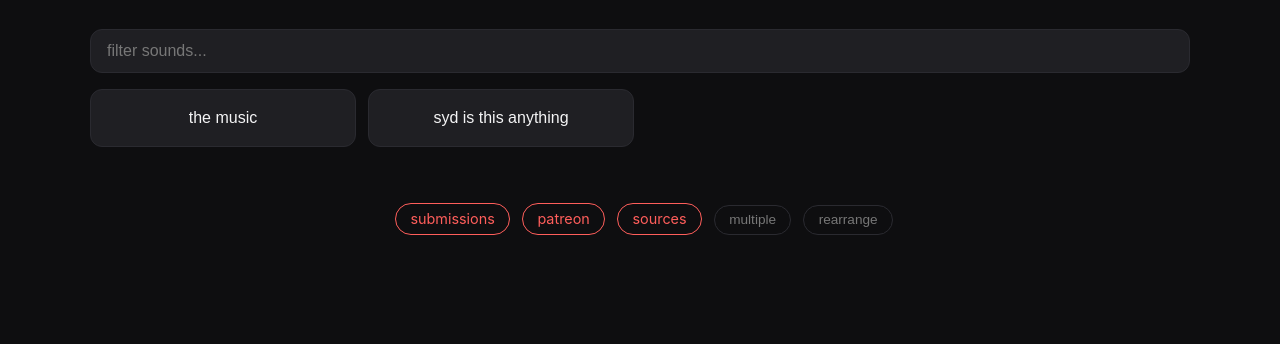
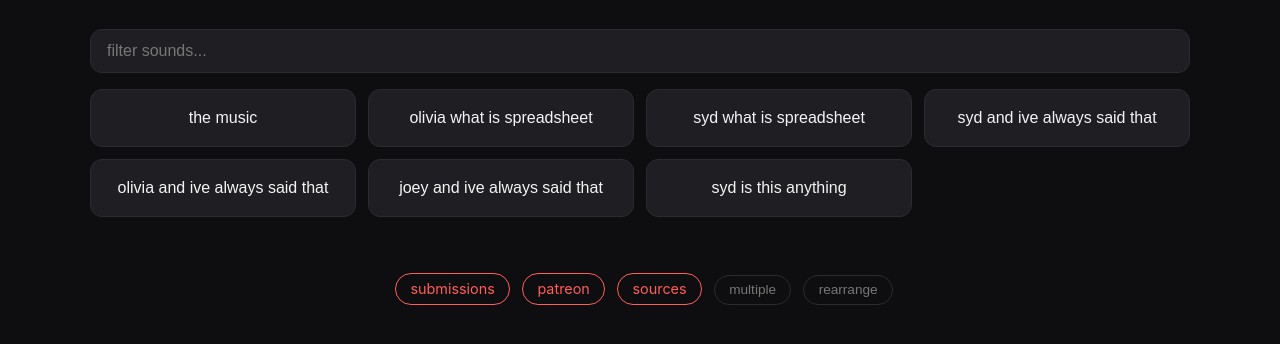
Before and after one commit to jbrower2/sydandoliviasoundboard.com, a plain HTML site: page index.html in a window 1280 px wide. Shown: the part 74-418 px from the top of the page. Drawn offline with Linux system fonts and the light colour scheme.

Commit message:
add a few requests

```diff
--- a/index.html
+++ b/index.html
@@ -158,8 +158,13 @@
 
 <script>
   const sounds = [
-    "the music",            // 2021-09
-    "syd is this anything", // 2026-04-21 - s3e80 - We've Been Misgendering Bigfoot - 44:24 - https://www.youtube.com/watch?v=9n4o99mWezA
+    "the music",                       // 2021-09
+    "olivia what is spreadsheet",      // 2025-01-22 - POV: Inside Your Brain                  -  4:05 - https://www.youtube.com/watch?v=IhiS54TmrC4
+    "syd what is spreadsheet",         // 2025-01-22 - POV: Inside Your Brain                  -  4:06 - https://www.youtube.com/watch?v=IhiS54TmrC4
+    "syd and ive always said that",    // 2025-06-10 - s3e35 - A Big Podcast MOMENT!           - 15:58 - https://www.youtube.com/watch?v=Z8BowUIcB6U
+    "olivia and ive always said that", // 2025-06-10 - s3e35 - A Big Podcast MOMENT!           - 16:38 - https://www.youtube.com/watch?v=Z8BowUIcB6U
+    "joey and ive always said that",   // 2025-06-10 - s3e35 - A Big Podcast MOMENT!           - 17:37 - https://www.youtube.com/watch?v=Z8BowUIcB6U
+    "syd is this anything",            // 2026-04-21 - s3e80 - We've Been Misgendering Bigfoot - 44:24 - https://www.youtube.com/watch?v=9n4o99mWezA
   ];
 
   const board = document.getElementById("board");
```
Also changed, not shown: 5 other files.
